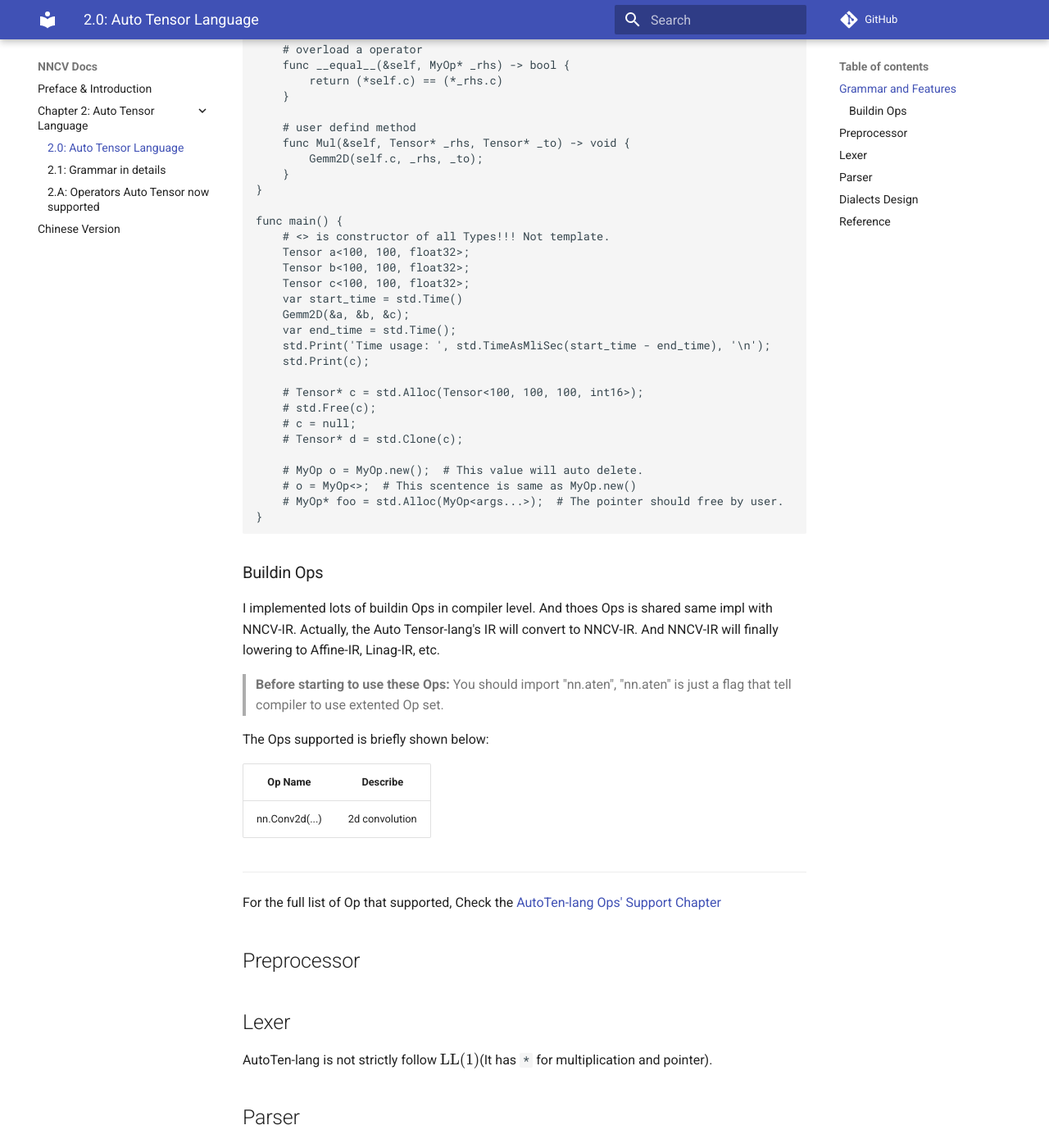
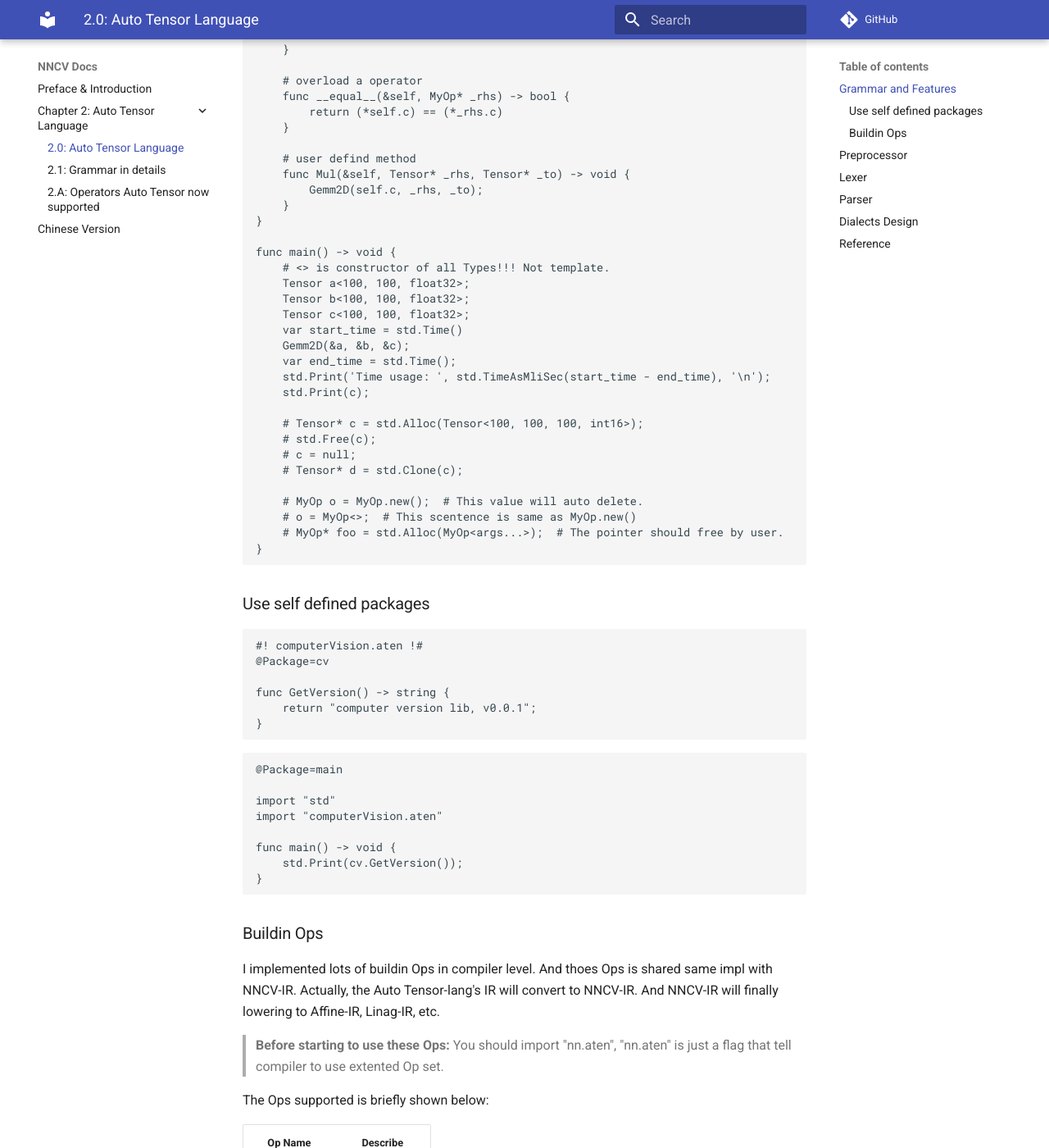
Before and after one commit to chenghuaWang/nncv, an MkDocs documentation site: the page built from docs/docs/AutoTensor-Lang.md, in a window 1280 px wide and 1400 px high, scrolled down 1297 px. Shown: the whole window at 82% size. Built offline with MkDocs 1.6.1 and Material for MkDocs 9.7.7, drawn with Linux system fonts in a browser that asks for light colours; comment, search, counter and statistics services are not loaded.

````diff
--- a/docs/docs/AutoTensor-Lang.md
+++ b/docs/docs/AutoTensor-Lang.md
@@ -2,7 +2,9 @@
 
 ## Grammar and Features
 
-```
+```aten
+@Package=main
+
 import "nn"
 # "nn" is not a file, this import works like a Compile Flag.
 # The Preprocessor will replace `import "nn"` with
@@ -66,7 +68,7 @@
     }
 }
 
-func main() {
+func main() -> void {
     # <> is constructor of all Types!!! Not template.
     Tensor a<100, 100, float32>;
     Tensor b<100, 100, float32>;
@@ -88,6 +90,28 @@
 }
 ```
 
+### Use self defined packages
+
+```aten
+#! computerVision.aten !#
+@Package=cv
+
+func GetVersion() -> string {
+    return "computer version lib, v0.0.1";
+}
+```
+
+```aten
+@Package=main
+
+import "std"
+import "computerVision.aten"
+
+func main() -> void {
+    std.Print(cv.GetVersion());
+}
+```
+
 ### Buildin Ops
 
 I implemented lots of buildin Ops in compiler level. And thoes Ops is shared same impl with NNCV-IR. Actually, the Auto Tensor-lang's IR will convert to NNCV-IR. And NNCV-IR will finally lowering to Affine-IR, Linag-IR, etc.
````
Also changed, not shown: other parts of docs/docs/AutoTensor-Lang.md (+2 -2 lines), 6 other files.
